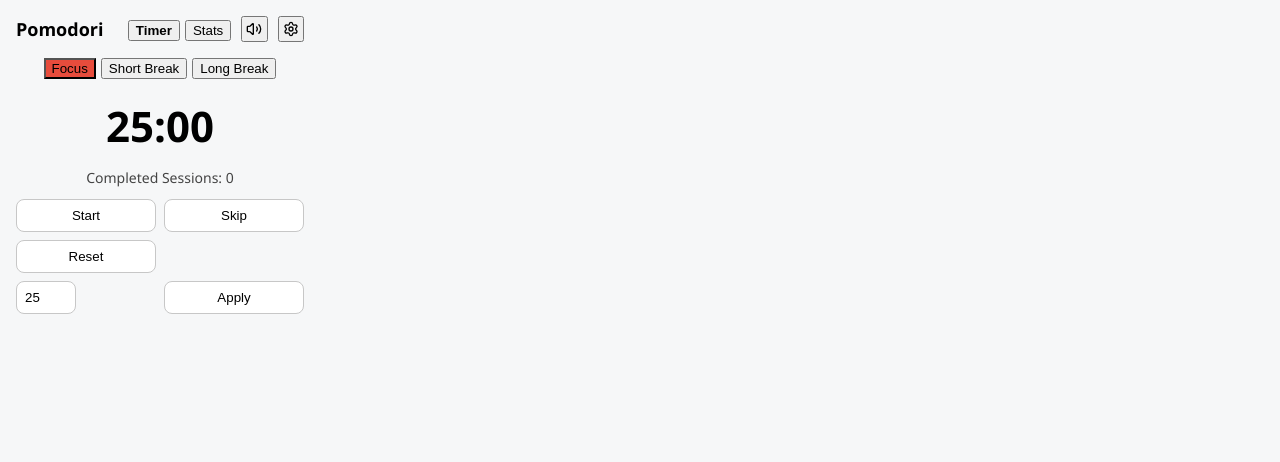
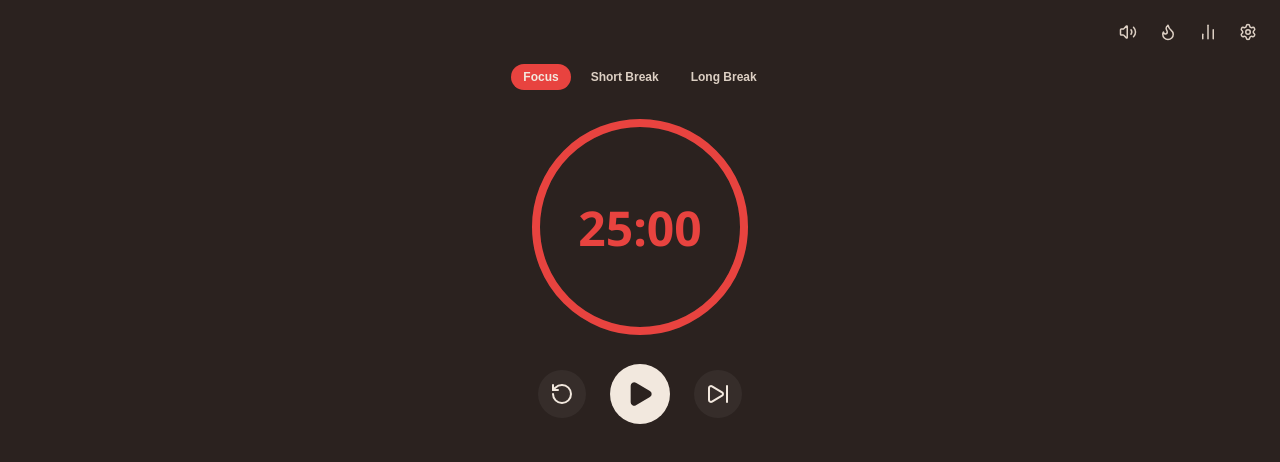
Before and after one commit to perpetuooo/pomodori, a React (Vite) app: page / in a window 1280 px wide. Shown: the top 462 px of the page. Built offline with nearby package versions, Linux system fonts and the light colour scheme.

Commit message:
refactor: better popup design

```diff
--- a/package.json
+++ b/package.json
@@ -12,6 +12,7 @@
   "dependencies": {
     "dexie": "^4.4.2",
     "dexie-react-hooks": "^4.4.0",
+    "framer-motion": "^12.38.0",
     "lucide-react": "^1.14.0",
     "react": "^18.3.1",
     "react-dom": "^18.3.1"
--- a/src/App.tsx
+++ b/src/App.tsx
@@ -2,116 +2,179 @@ import { useState } from "react";
 import { formatClock } from "./lib/timer";
 import { useTimer } from "./hooks/useTimer";
 import { StatsView } from "./components/StatsView";
-import { Settings as SettingsIcon, Volume2, VolumeX } from "lucide-react";
+import {
+  Settings as SettingsIcon,
+  Volume2,
+  VolumeX,
+  Flame,
+  BarChart2,
+  Play,
+  Pause,
+  RotateCcw,
+  SkipForward,
+  CheckCircle,
+} from "lucide-react";
+import { motion } from "framer-motion";
+
+function ProgressRing({ percentage, color, isOvertime }: { percentage: number, color: string, isOvertime: boolean }) {
+  const radius = 120;
+  const stroke = 8;
+  const normalizedRadius = radius - stroke * 2;
+  const circumference = normalizedRadius * 2 * Math.PI;
+  const displayPercentage = isOvertime ? 100 : Math.max(0, Math.min(100, percentage));
+  const strokeDashoffset = circumference - (displayPercentage / 100) * circumference;
+
+  return (
+    <svg height={radius * 2} width={radius * 2} className="progress-ring">
+      <circle
+        stroke="rgba(255,255,255,0.05)"
+        fill="transparent"
+        strokeWidth={stroke}
+        r={normalizedRadius}
+        cx={radius}
+        cy={radius}
+      />
+      <motion.circle
+        fill="transparent"
+        strokeWidth={stroke}
+        strokeLinecap="round"
+        r={normalizedRadius}
+        cx={radius}
+        cy={radius}
+        animate={{
+          strokeDashoffset,
+          stroke: isOvertime ? "var(--overtime-color)" : color,
+        }}
+        initial={{ strokeDashoffset: circumference, stroke: color }}
+        transition={{ duration: 0.5, ease: "easeInOut" }}
+        style={{ strokeDasharray: `${circumference} ${circumference}` }}
+      />
+    </svg>
+  );
+}
 
 function App() {
   const {
     state,
     settings,
     hydrated,
-    workMinutesInput,
-    setWorkMinutesInput,
     handleStartPause,
     handleReset,
-    handleApplyMinutes,
     handleSetPhase,
     handleAdvance,
     toggleMute,
+    toggleOvertime,
   } = useTimer();
 
   const [activeTab, setActiveTab] = useState<'timer' | 'stats'>('timer');
 
-  // Avoid rendering stale initial state before storage rehydration
   if (!hydrated) return null;
 
-  const startOrPauseLabel = state.isRunning ? "Pause" : "Start";
   const isOvertime = state.remainingSeconds < 0;
-  const advanceButtonLabel = state.remainingSeconds <= 0 ? "Conclude" : "Skip";
+  const isConclude = state.remainingSeconds <= 0;
+  const percentage = (state.remainingSeconds / state.durationSeconds) * 100;
+
+  const phaseColors: Record<string, string> = {
+    work: "var(--focus-color)",
+    shortBreak: "var(--short-break-color)",
+    longBreak: "var(--long-break-color)",
+  };
+
+  const currentColor = phaseColors[state.phase] || "var(--focus-color)";
+  const displayColor = isOvertime ? "var(--overtime-color)" : currentColor;
 
   return (
-    <main className="popup" style={{ width: "320px", minHeight: "400px", display: "flex", flexDirection: "column" }}>
-      <div style={{ display: "flex", justifyContent: "space-between", alignItems: "center", marginBottom: "1rem" }}>
-        <h1 style={{ margin: 0 }}>Pomodori</h1>
-        <div style={{ display: "flex", alignItems: "center", gap: "10px" }}>
-          <div>
-            <button
-              type="button"
-              onClick={() => setActiveTab('timer')}
-              style={{ fontWeight: activeTab === 'timer' ? 'bold' : 'normal', marginRight: "5px" }}
-            >
-              Timer
-            </button>
-            <button
-              type="button"
-              onClick={() => setActiveTab('stats')}
-              style={{ fontWeight: activeTab === 'stats' ? 'bold' : 'normal' }}
-            >
-              Stats
-            </button>
-          </div>
+    <main className="popup">
+      <div className="top-icons">
         <button
           type="button"
           onClick={toggleMute}
           title={settings.alarms?.soundEnabled ? "Mute Alarms" : "Unmute Alarms"}
-            style={{ padding: "0.2rem", display: "flex", alignItems: "center" }}
         >
-            {settings.alarms?.soundEnabled ? <Volume2 size={16} /> : <VolumeX size={16} />}
+          {settings.alarms?.soundEnabled ? <Volume2 size={18} /> : <VolumeX size={18} />}
+        </button>
+        <button
+          type="button"
+          onClick={toggleOvertime}
+          disabled={state.isRunning}
+          className={`overtime-btn ${settings.overtimeEnabled ? 'active' : ''}`}
+          title="Toggle Overtime mode"
+        >
+          <Flame size={18} />
+        </button>
+        <button
+          type="button"
+          onClick={() => setActiveTab(activeTab === 'stats' ? 'timer' : 'stats')}
+          title="Stats"
+          className={activeTab === 'stats' ? 'active-icon' : ''}
+        >
+          <BarChart2 size={18} />
         </button>
         <button
           type="button"
           onClick={() => chrome.runtime.openOptionsPage()}
           title="Settings"
-            style={{ padding: "0.2rem", display: "flex", alignItems: "center" }}
         >
-            <SettingsIcon size={16} />
+          <SettingsIcon size={18} />
         </button>
-        </div>
       </div>
 
       {activeTab === 'timer' && (
-        <>
-          <div style={{ display: "flex", gap: "5px", marginBottom: "10px", justifyContent: "center" }}>
+        <div className="timer-content">
+          <div className="mode-selectors">
             <button
-              style={{ background: state.phase === 'work' ? '#e74c3c' : undefined }}
-              onClick={() => handleSetPhase('work', settings.workDuration)} disabled={state.isRunning}>Focus</button>
+              type="button"
+              className={state.phase === 'work' ? 'active' : ''}
+              style={{ backgroundColor: state.phase === 'work' ? currentColor : 'transparent' }}
+              onClick={() => { setActiveTab('timer'); handleSetPhase('work', settings.workDuration); }}
+              disabled={state.isRunning}
+            >
+              Focus
+            </button>
             <button
-              style={{ background: state.phase === 'shortBreak' ? '#3498db' : undefined }}
-              onClick={() => handleSetPhase('shortBreak', settings.shortBreakDuration)} disabled={state.isRunning}>Short Break</button>
+              type="button"
+              className={state.phase === 'shortBreak' ? 'active' : ''}
+              style={{ backgroundColor: state.phase === 'shortBreak' ? currentColor : 'transparent' }}
+              onClick={() => { setActiveTab('timer'); handleSetPhase('shortBreak', settings.shortBreakDuration); }}
+              disabled={state.isRunning}
+            >
+              Short Break
+            </button>
             <button
-              style={{ background: state.phase === 'longBreak' ? '#2ecc71' : undefined }}
-              onClick={() => handleSetPhase('longBreak', settings.longBreakDuration)} disabled={state.isRunning}>Long Break</button>
-          </div>
-
-          <p className="clock" style={{ color: isOvertime ? '#e74c3c' : undefined }}>{formatClock(state.remainingSeconds)}</p>
-          <p className="meta" style={{ textAlign: "center" }}>Completed Sessions: {state.completedSessions}</p>
-
-          <div className="row">
-            <button type="button" onClick={handleStartPause}>
-              {startOrPauseLabel}
-            </button>
-            <button type="button" onClick={handleAdvance}>
-              {advanceButtonLabel}
-            </button>
-            <button type="button" onClick={handleReset}>
-              Reset
+              type="button"
+              className={state.phase === 'longBreak' ? 'active' : ''}
+              style={{ backgroundColor: state.phase === 'longBreak' ? currentColor : 'transparent' }}
+              onClick={() => { setActiveTab('timer'); handleSetPhase('longBreak', settings.longBreakDuration); }}
+              disabled={state.isRunning}
+            >
+              Long Break
             </button>
           </div>
 
-          <div className="row">
-            <input
-              type="number"
-              min={1}
-              value={workMinutesInput}
-              onChange={(event) => setWorkMinutesInput(event.target.value)}
-              aria-label="Work minutes"
-              disabled={state.isRunning}
-              style={{ width: "60px" }}
-            />
-            <button type="button" onClick={handleApplyMinutes} disabled={state.isRunning}>
-              Apply
+          <div className="clock-container">
+            <ProgressRing percentage={percentage} color={currentColor} isOvertime={isOvertime} />
+            <motion.p
+              className="clock-text"
+              animate={{ color: displayColor }}
+              transition={{ duration: 0.5 }}
+            >
+              {formatClock(state.remainingSeconds)}
+            </motion.p>
+          </div>
+
+          <div className="controls">
+            <button type="button" onClick={handleReset} title="Reset Timer">
+              <RotateCcw size={24} />
+            </button>
+            <button type="button" onClick={handleStartPause} className="main-action" title={state.isRunning ? "Pause" : "Start"}>
+              {state.isRunning ? <Pause size={28} /> : <Play size={28} fill="currentColor" />}
+            </button>
+            <button type="button" onClick={handleAdvance} title={isConclude ? "Conclude" : "Skip"}>
+              {isConclude ? <CheckCircle size={24} /> : <SkipForward size={24} />}
             </button>
           </div>
-        </>
+
+        </div>
       )}
 
       {activeTab === 'stats' && <StatsView />}
--- a/src/hooks/useTimer.ts
+++ b/src/hooks/useTimer.ts
@@ -202,6 +202,17 @@ export function useTimer() {
     settingsRef.current = newSettings;
   }, []);
 
+  const toggleOvertime = useCallback(async () => {
+    const currentSettings = settingsRef.current;
+    const newSettings = {
+      ...currentSettings,
+      overtimeEnabled: !currentSettings.overtimeEnabled
+    };
+    await saveSettings(newSettings);
+    setSettings(newSettings);
+    settingsRef.current = newSettings;
+  }, []);
+
   return {
     state,
     settings,
@@ -214,5 +225,6 @@ export function useTimer() {
     handleSetPhase,
     handleAdvance,
     toggleMute,
+    toggleOvertime,
   };
 }
--- a/src/styles.css
+++ b/src/styles.css
@@ -1,5 +1,13 @@
 :root {
   font-family: "Segoe UI", Tahoma, Geneva, Verdana, sans-serif;
+  --bg-color: #2B221F;
+  --focus-color: #E8433F;
+  --short-break-color: #3A9E5F;
+  --long-break-color: #3A80C0;
+  --overtime-color: #5D4FB5;
+  --text-primary: #F2E8DE;
+  --text-secondary: #DDD0C4;
+  --button-hover: rgba(255, 255, 255, 0.1);
 }
 
 * {
@@ -8,49 +16,167 @@
 
 body {
   margin: 0;
-  min-width: 300px;
-  background: #f6f7f8;
+  min-width: 320px;
+  background: var(--bg-color);
+  color: var(--text-primary);
 }
 
 .popup {
   padding: 16px;
+  display: flex;
+  flex-direction: column;
+  min-height: 440px;
 }
 
-.popup h1 {
-  margin: 0 0 12px;
+/* Reset buttons */
+button {
+  background: none;
+  border: none;
+  color: inherit;
+  cursor: pointer;
+  padding: 8px;
+  border-radius: 8px;
+  transition: all 0.2s ease;
+  display: flex;
+  align-items: center;
+  justify-content: center;
+}
+
+button:hover {
+  background: var(--button-hover);
+}
+
+button:disabled {
+  opacity: 0.5;
+  cursor: not-allowed;
+}
+
+/* Top Icons */
+.top-icons {
+  display: flex;
+  justify-content: flex-end;
+  gap: 8px;
+  margin-bottom: 16px;
+}
+
+.top-icons button {
+  width: 32px;
+  height: 32px;
+  padding: 0;
+  color: var(--text-secondary);
+  border-radius: 50%;
+}
+
+.top-icons button:hover,
+.top-icons button.active-icon {
+  color: var(--text-primary);
+}
+
+.overtime-btn {
+  border: 2px solid transparent;
+}
+
+.overtime-btn.active {
+  color: var(--overtime-color) !important;
+  border-color: var(--overtime-color);
+  background: rgba(114, 9, 183, 0.1) !important;
+}
+
+/* Timer Content */
+.timer-content {
+  display: flex;
+  flex-direction: column;
+  flex: 1;
+}
+
+.mode-selectors {
+  display: flex;
+  justify-content: center;
+  gap: 8px;
+  margin-bottom: 32px;
+}
+
+.mode-selectors button {
+  font-size: 12px;
+  font-weight: 600;
+  padding: 6px 12px;
+  border-radius: 16px;
+  color: var(--text-secondary);
+}
+
+.mode-selectors button.active {
+  color: var(--text-primary);
+}
+
+/* Clock area */
+.clock-container {
+  flex: 1;
+  display: flex;
+  flex-direction: column;
+  align-items: center;
+  justify-content: center;
+  position: relative;
+  margin: 30px 0;
+}
+
+.progress-ring {
+  position: absolute;
+  top: 50%;
+  left: 50%;
+  transform: translate(-50%, -50%) rotate(-90deg);
+}
+
+.clock-text {
+  font-size: 48px;
+  font-weight: 700;
+  font-variant-numeric: tabular-nums;
+  margin: 0;
+  z-index: 1;
+}
+
+/* Controls */
+.controls {
+  display: flex;
+  justify-content: center;
+  align-items: center;
+  gap: 24px;
+  margin-top: 32px;
+}
+
+.controls button {
+  width: 48px;
+  height: 48px;
+  padding: 0;
+  border-radius: 50%;
+  background: rgba(255, 255, 255, 0.05);
+}
+
+.controls button:hover {
+  background: rgba(255, 255, 255, 0.15);
+}
+
+.controls .main-action {
+  width: 60px;
+  height: 60px;
+  background: var(--text-primary);
+  color: var(--bg-color);
+}
+
+.controls .main-action:hover {
+  background: rgba(255, 255, 255, 0.9);
+}
+
+/* Sessions Counter */
+.sessions-counter {
+  display: flex;
+  align-items: center;
+  justify-content: center;
+  gap: 8px;
+  margin-top: 24px;
+  font-size: 14px;
+  color: var(--text-secondary);
+}
+
+.tomato-icon {
   font-size: 18px;
 }
-
-.clock {
-  font-size: 42px;
-  font-weight: 700;
-  text-align: center;
-  margin: 8px 0 14px;
-}
-
-.meta {
-  margin: 0 0 12px;
-  color: #444;
-  font-size: 14px;
-}
-
-.row {
-  display: grid;
-  grid-template-columns: 1fr 1fr;
-  gap: 8px;
-  margin-bottom: 8px;
-}
-
-.row button,
-.row input,
-button.full {
-  width: 100%;
-  padding: 8px;
-  border: 1px solid #c7c7c7;
-  border-radius: 8px;
-  background: #fff;
-}
-
-button.full {
-  margin-top: 8px;
-}
```
Also changed, not shown: 1 other file (tests, documents, lock files or other folders). Lines whose indentation alone changed are shown as unchanged.
